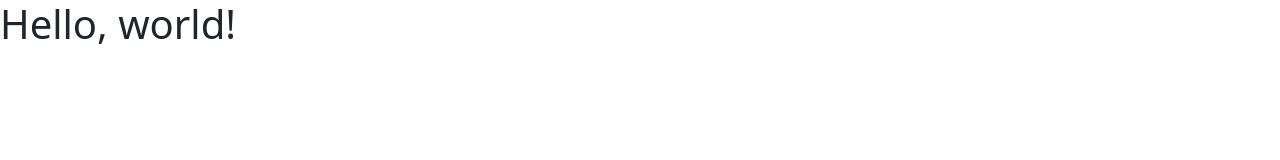
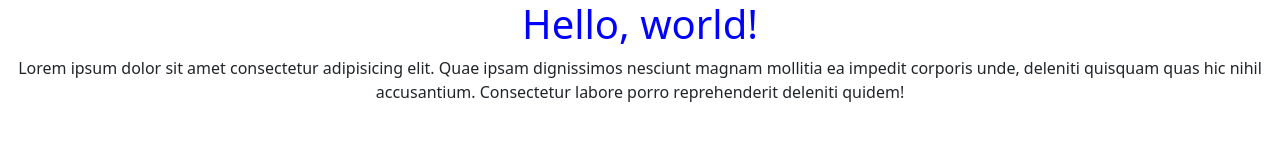
Before and after one commit to Agustin-EP/collab-practice, a plain HTML site: page index.html in a window 1280 px wide. Drawn offline with nearby package versions, Linux system fonts and the light colour scheme.

Commit message:
added lorem and style changes

```diff
--- a/css/stylesheet.css
+++ b/css/stylesheet.css
@@ -0,0 +1,7 @@
+h1 {
+    color: blue;
+    text-align: center;
+}
+p{
+    text-align: center;
+}
--- a/index.html
+++ b/index.html
@@ -15,6 +15,6 @@
   </head>
   <body>
     <h1>Hello, world!</h1>
-
+   <p>Lorem ipsum dolor sit amet consectetur adipisicing elit. Quae ipsam dignissimos nesciunt magnam mollitia ea impedit corporis unde, deleniti quisquam quas hic nihil accusantium. Consectetur labore porro reprehenderit deleniti quidem!</p>
   </body>
 </html>
```
